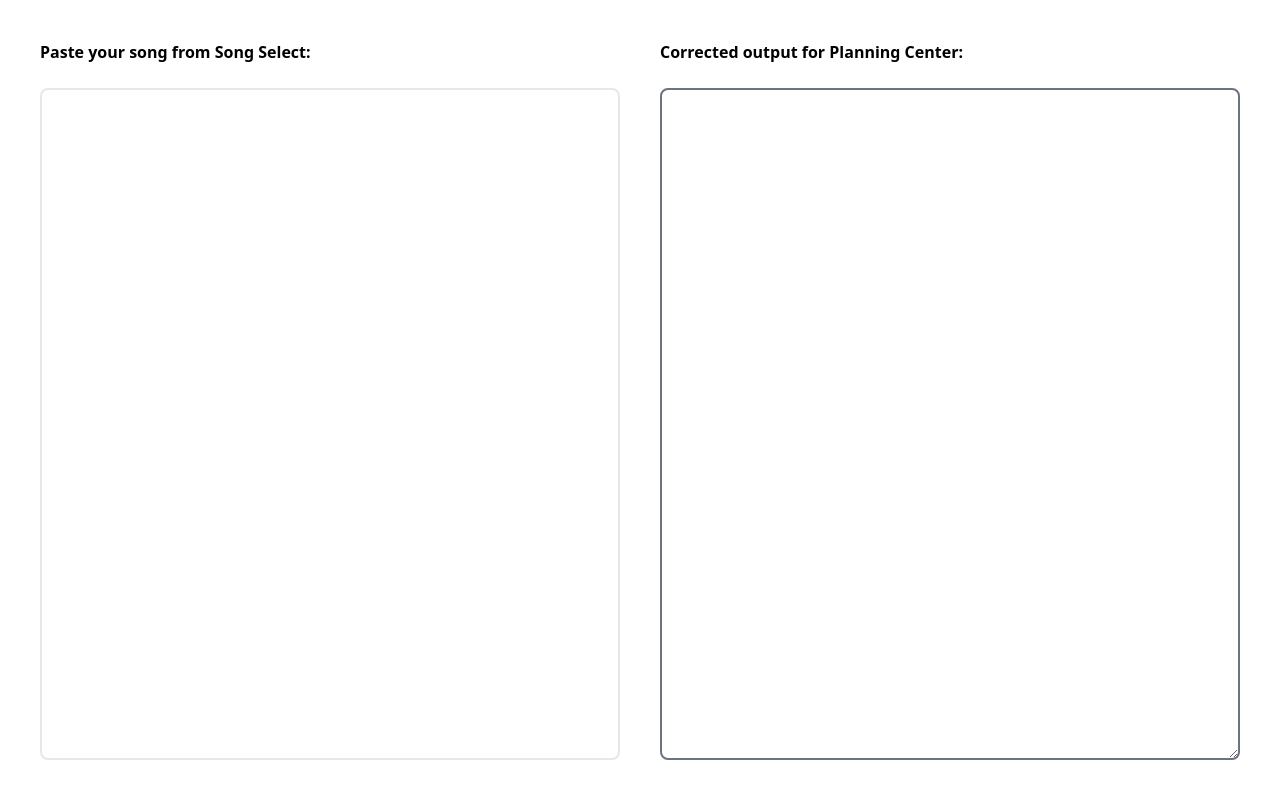
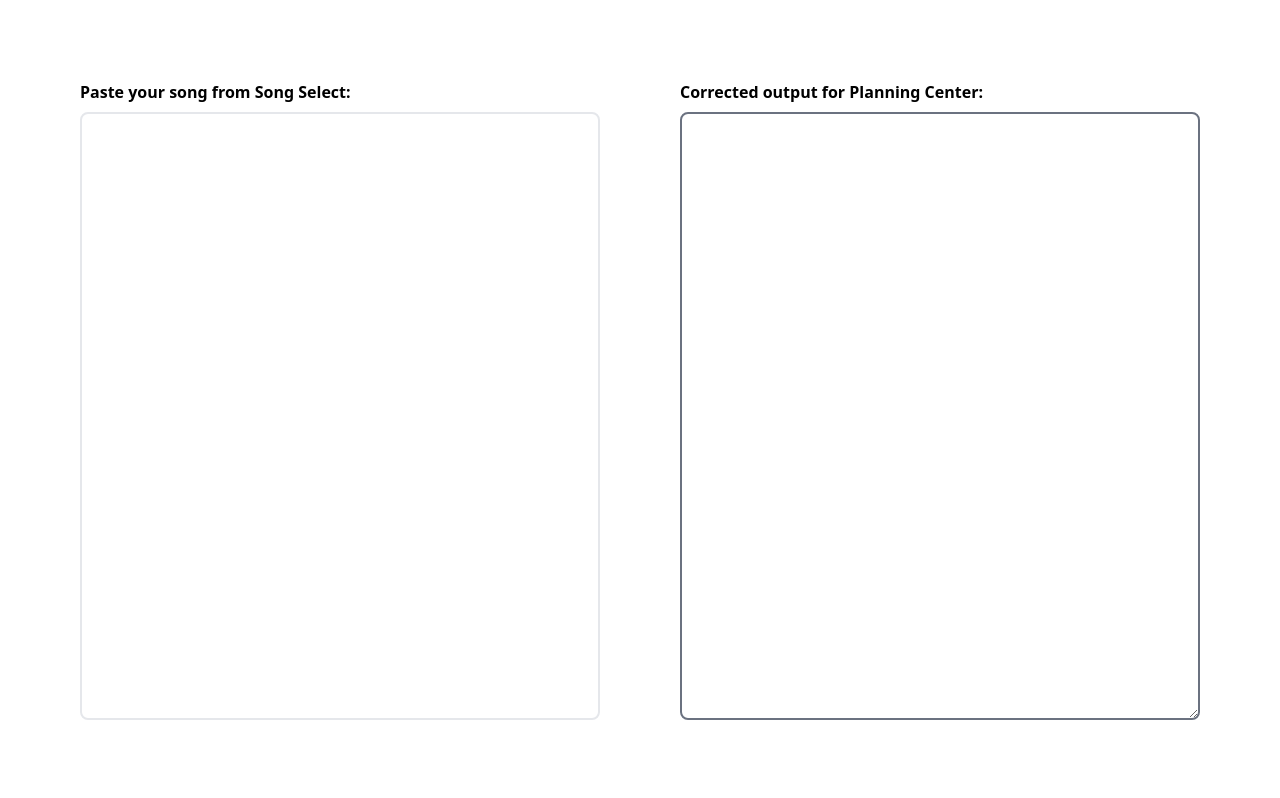
Before and after one commit to jchase/planningcenter-util, a Svelte app: page / in a window 1280 px wide. Built offline with nearby package versions, Linux system fonts and the light colour scheme.

Commit message:
feat: use proxy dom

```diff
--- a/src/App.svelte
+++ b/src/App.svelte
@@ -4,14 +4,25 @@
   let showClipboardStatus = false;
 
   function handleTranslateContent(event) {
-    const codeElements = event.target.querySelectorAll(
+    const clonedNode = deepCloneNode(event.target);
+    const codeElements = clonedNode.querySelectorAll(
       "span:not(.chordsOnly) > span > code"
     );
     codeElements.forEach((code) => {
       code.textContent = "[" + code.textContent + "]";
     });
-    const content = event.target.innerText;
+    const content = clonedNode.innerText;
     output = content;
+  }
+
+  function deepCloneNode(node) {
+    const clonedNode = node.cloneNode();
+
+    node.childNodes.forEach((childNode) => {
+      clonedNode.appendChild(deepCloneNode(childNode));
+    });
+
+    return clonedNode;
   }
 
   function copyToClipboard() {
@@ -43,8 +54,8 @@
   }
 </script>
 
-<main class="p-10 h-screen">
-  <div class="grid grid-cols-2 gap-10 h-full">
+<main class="p-20 h-screen">
+  <div class="grid grid-cols-2 gap-x-20 h-full">
     <p class="font-bold">Paste your song from Song Select:</p>
     <p class="font-bold">
       Corrected output for Planning Center:
@@ -55,7 +66,7 @@
     <div
       on:keyup={handleTranslateContent}
       contenteditable="true"
-      class="border-2 rounded-lg text-2xl font-bold overflow-hidden outline-none"
+      class="border-2 rounded-lg text-2xl font-bold overflow-y-scroll outline-none"
     />
     <textarea
       bind:this={outputEl}
@@ -69,6 +80,6 @@
 
 <style>
   .grid {
-    grid-template-rows: 0.5rem 1fr;
+    grid-template-rows: 2rem 1fr;
   }
 </style>
```
